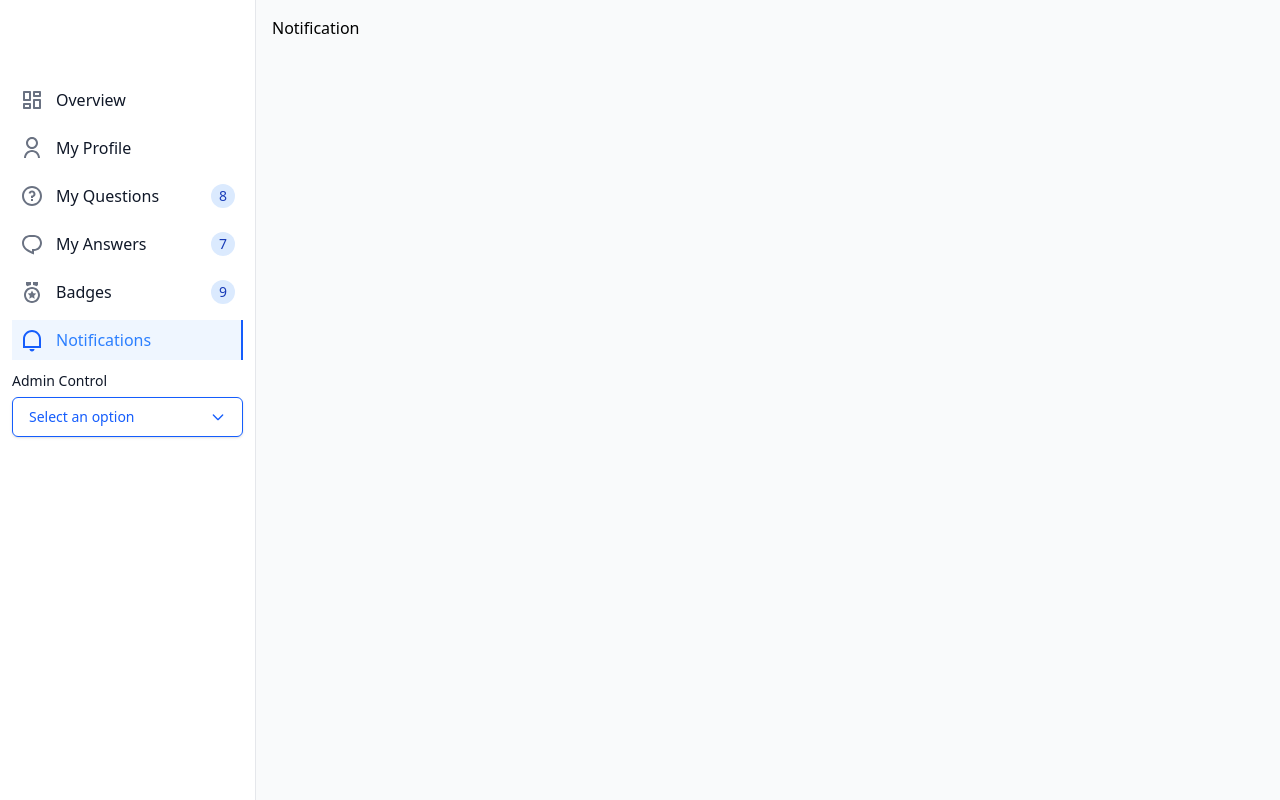
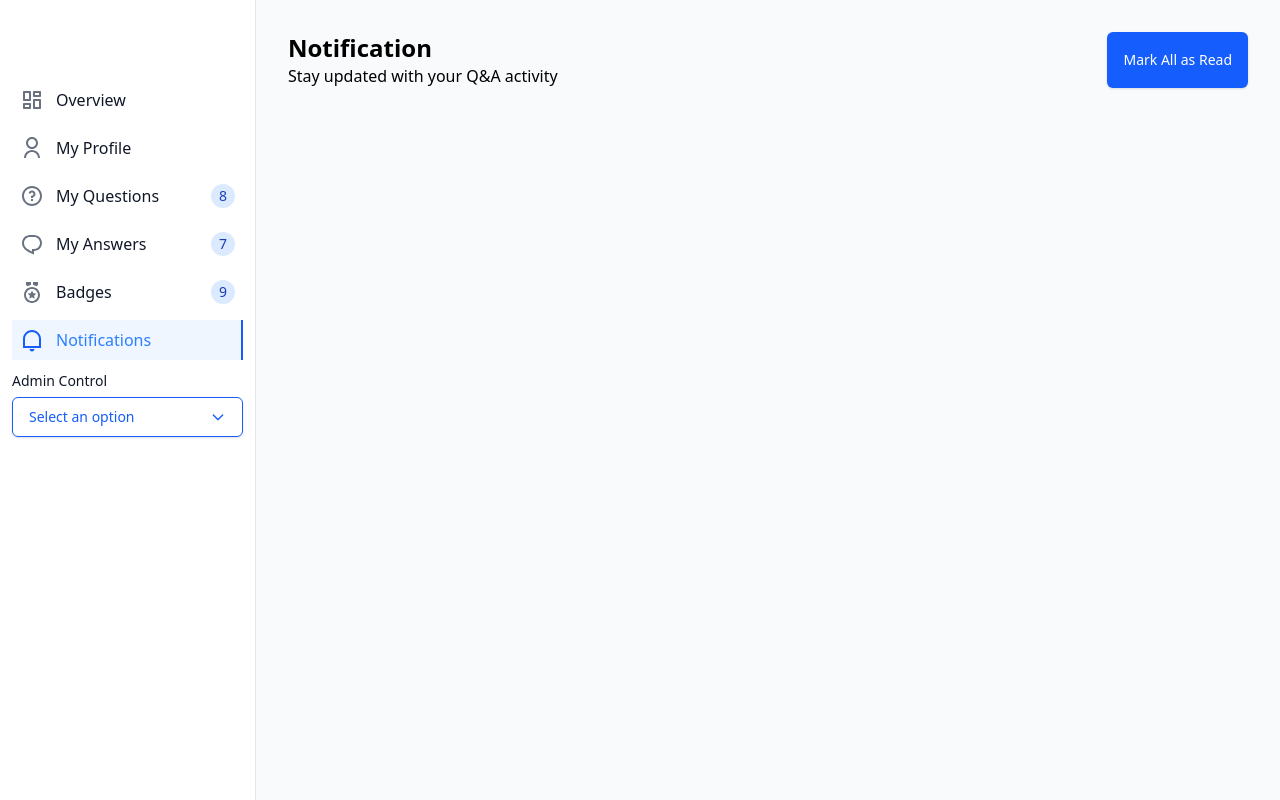
Before and after one commit to Zack-Pro-Ver/Knowledge-Sharing-Portal, a React (Vite) app: page /notifications in a window 1280 px wide. Built offline with nearby package versions, Linux system fonts and the light colour scheme.

Commit message:
Created my notification page header

```diff
--- a/src/components/Header/index.tsx
+++ b/src/components/Header/index.tsx
@@ -9,7 +9,7 @@ interface Props {
 export const Header = ({ title, description, buttonText, icon }: Props) => {
   return (
     <div className="flex flex-row justify-between p-4">
-      <div className="flex">
+      <div className="flex flex-col">
         <p className="text-2xl font-bold ">{title}</p>
         {description && <p className="text-base font-normal">{description} </p>}
       </div>
--- a/src/pages/Notifications/index.tsx
+++ b/src/pages/Notifications/index.tsx
@@ -1,3 +1,13 @@
+import { Header } from "../../components/Header"
+
+
 export const Notification = () =>{
-  return <>Notification</>
+
+  return <>
+      <Header
+        buttonText=" Mark All as Read "
+        description=" Stay updated with your Q&A activity"
+        title="Notification"
+      />
+    </>
 }
```
